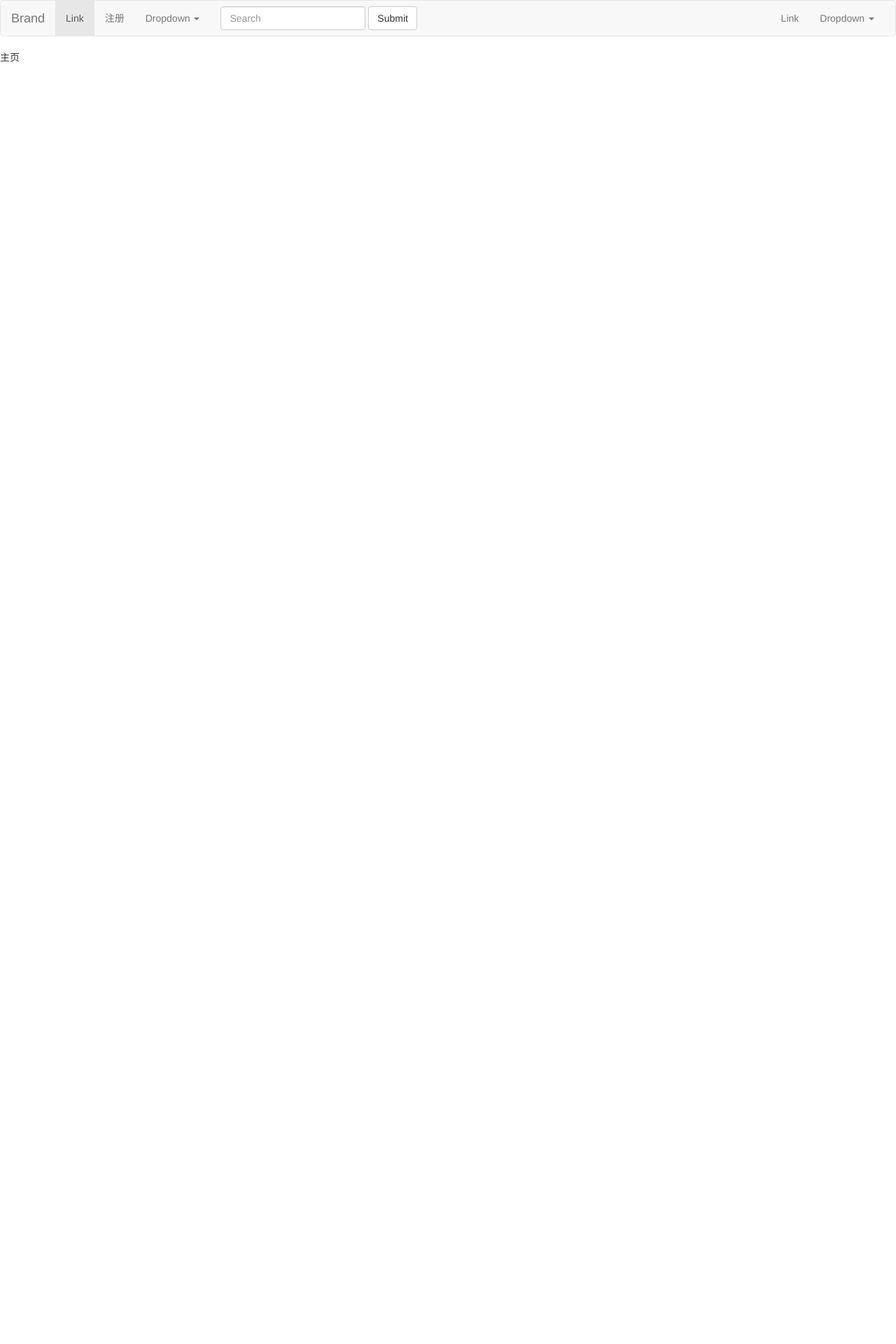
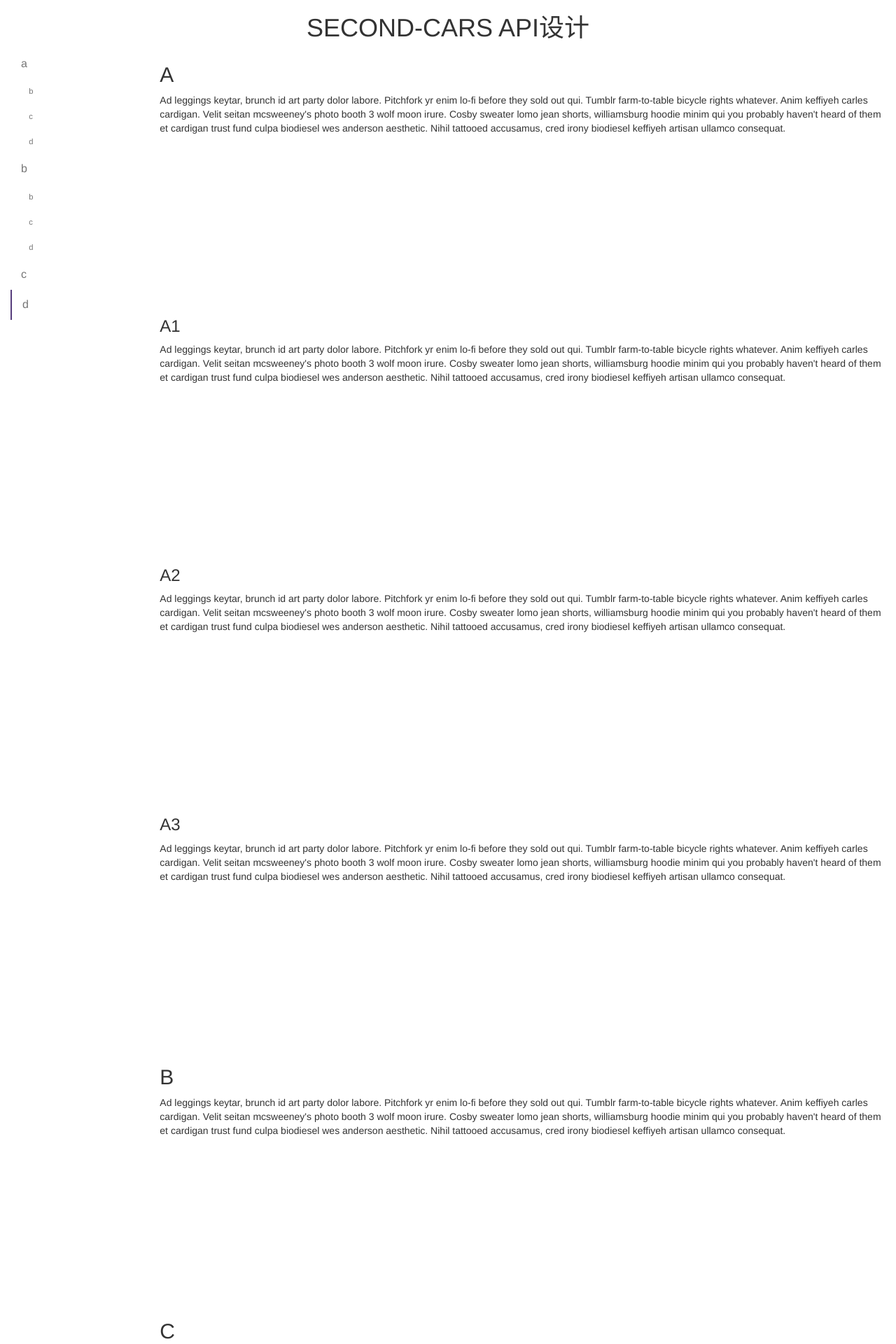
Before and after one commit to maczyt/server-api, a Node server app: template views/home.ejs in a window 1280 px wide. Shown: the top 1920 px of the page at 70% size. Before the commit the page ends 88 px from the top, so only its background shows below. Run offline with Node 20, Linux system fonts and the light colour scheme; the template is opened without the code that fills it, so the values that code supplies are empty; the visitor is signed in with stand-in values (Sample User, id 1); some libraries are stand-ins or nearby versions.

Commit message:
add api home

```diff
--- /dev/null
+++ b/config/api.json
@@ -0,0 +1,3 @@
+{
+
+}
--- a/config/production.js
+++ b/config/production.js
@@ -1,5 +1,5 @@
 module.exports = {
-  port: 80,
+  port: 8090,
   mongodb: 'mongodb://maczyt:maczyt@ds161210.mlab.com:61210/myblog',
   session: {
     secret: 'server-api',
--- /dev/null
+++ b/views/components/main.ejs
@@ -0,0 +1,16 @@
+<div>
+    <h2 id="a">A</h2>
+    <p>Ad leggings keytar, brunch id art party dolor labore. Pitchfork yr enim lo-fi before they sold out qui. Tumblr farm-to-table bicycle rights whatever. Anim keffiyeh carles cardigan. Velit seitan mcsweeney's photo booth 3 wolf moon irure. Cosby sweater lomo jean shorts, williamsburg hoodie minim qui you probably haven't heard of them et cardigan trust fund culpa biodiesel wes anderson aesthetic. Nihil tattooed accusamus, cred irony biodiesel keffiyeh artisan ullamco consequat.</p>
+    <h3 id="a1">A1</h3>
+    <p>Ad leggings keytar, brunch id art party dolor labore. Pitchfork yr enim lo-fi before they sold out qui. Tumblr farm-to-table bicycle rights whatever. Anim keffiyeh carles cardigan. Velit seitan mcsweeney's photo booth 3 wolf moon irure. Cosby sweater lomo jean shorts, williamsburg hoodie minim qui you probably haven't heard of them et cardigan trust fund culpa biodiesel wes anderson aesthetic. Nihil tattooed accusamus, cred irony biodiesel keffiyeh artisan ullamco consequat.</p>
+    <h3 id="a2">A2</h3>
+    <p>Ad leggings keytar, brunch id art party dolor labore. Pitchfork yr enim lo-fi before they sold out qui. Tumblr farm-to-table bicycle rights whatever. Anim keffiyeh carles cardigan. Velit seitan mcsweeney's photo booth 3 wolf moon irure. Cosby sweater lomo jean shorts, williamsburg hoodie minim qui you probably haven't heard of them et cardigan trust fund culpa biodiesel wes anderson aesthetic. Nihil tattooed accusamus, cred irony biodiesel keffiyeh artisan ullamco consequat.</p>
+    <h3 id="a3">A3</h3>
+    <p>Ad leggings keytar, brunch id art party dolor labore. Pitchfork yr enim lo-fi before they sold out qui. Tumblr farm-to-table bicycle rights whatever. Anim keffiyeh carles cardigan. Velit seitan mcsweeney's photo booth 3 wolf moon irure. Cosby sweater lomo jean shorts, williamsburg hoodie minim qui you probably haven't heard of them et cardigan trust fund culpa biodiesel wes anderson aesthetic. Nihil tattooed accusamus, cred irony biodiesel keffiyeh artisan ullamco consequat.</p>
+    <h2 id="b">B</h2>
+    <p>Ad leggings keytar, brunch id art party dolor labore. Pitchfork yr enim lo-fi before they sold out qui. Tumblr farm-to-table bicycle rights whatever. Anim keffiyeh carles cardigan. Velit seitan mcsweeney's photo booth 3 wolf moon irure. Cosby sweater lomo jean shorts, williamsburg hoodie minim qui you probably haven't heard of them et cardigan trust fund culpa biodiesel wes anderson aesthetic. Nihil tattooed accusamus, cred irony biodiesel keffiyeh artisan ullamco consequat.</p>
+    <h2 id="c">C</h2>
+    <p>Ad leggings keytar, brunch id art party dolor labore. Pitchfork yr enim lo-fi before they sold out qui. Tumblr farm-to-table bicycle rights whatever. Anim keffiyeh carles cardigan. Velit seitan mcsweeney's photo booth 3 wolf moon irure. Cosby sweater lomo jean shorts, williamsburg hoodie minim qui you probably haven't heard of them et cardigan trust fund culpa biodiesel wes anderson aesthetic. Nihil tattooed accusamus, cred irony biodiesel keffiyeh artisan ullamco consequat.</p>
+    <h2 id="d">D</h2>
+    <p>Ad leggings keytar, brunch id art party dolor labore. Pitchfork yr enim lo-fi before they sold out qui. Tumblr farm-to-table bicycle rights whatever. Anim keffiyeh carles cardigan. Velit seitan mcsweeney's photo booth 3 wolf moon irure. Cosby sweater lomo jean shorts, williamsburg hoodie minim qui you probably haven't heard of them et cardigan trust fund culpa biodiesel wes anderson aesthetic. Nihil tattooed accusamus, cred irony biodiesel keffiyeh artisan ullamco consequat.</p>
+</div>
--- /dev/null
+++ b/views/components/sidebar.ejs
@@ -0,0 +1,22 @@
+<nav id="navbar" data-spy="affix" data-offset-top="60" data-offset-bottom="200">
+    <ul class="nav">
+        <li>
+            <a href="#a">a</a>
+            <ul class="nav">
+                <li><a href="#a1">b</a></li>
+                <li><a href="#a2">c</a></li>
+                <li><a href="#a3">d</a></li>
+            </ul>
+        </li>
+        <li>
+            <a href="#b">b</a>
+            <ul class="nav">
+                <li><a href="#b1">b</a></li>
+                <li><a href="#b2">c</a></li>
+                <li><a href="#b3">d</a></li>
+            </ul>
+        </li>
+        <li><a href="#c">c</a></li>
+        <li><a href="#d">d</a></li>
+    </ul>
+</nav>
--- a/views/header.ejs
+++ b/views/header.ejs
@@ -6,9 +6,22 @@
           content="width=device-width, user-scalable=no, initial-scale=1.0, maximum-scale=1.0, minimum-scale=1.0">
     <meta http-equiv="X-UA-Compatible" content="ie=edge">
     <title><%= title %></title>
+    <style>
+        body { position: relative; }
+        .nav { list-style: none; padding: 0; }
+        .nav li > a { color: #767676; padding: 4px 20px; display: block; }
+        .nav li > a:hover { border-left: 1px solid #563d7c; color: #563d7c; }
+        .nav li.active > a { border-left: 2px solid #563d7c;  }
+        #navbar > .nav { font-size: 16px; }
+        #navbar > .nav.active > a { color: #563d7c; font-weight: bold; }
+        #navbar > .nav .nav { padding-left: 1em; font-size: .7em; }
+        p { height: 300px; }
+    </style>
     <link href="https://cdn.bootcss.com/bootstrap/3.3.7/css/bootstrap.min.css" rel="stylesheet">
     <script src="https://cdn.bootcss.com/jquery/3.2.1/jquery.min.js"></script>
     <script src="https://cdn.bootcss.com/bootstrap/3.3.7/js/bootstrap.min.js"></script>
 </head>
-<body>
-<%- include('components/nav') %>
+<body data-spy="scroll" data-target="#navbar">
+<h1 class="text-center">
+    SECOND-CARS API设计
+</h1>
--- a/views/home.ejs
+++ b/views/home.ejs
@@ -1,5 +1,18 @@
 <%- include('header') %>
+<div class="container-fluid">
+    <div class="row">
+        <div class="col-md-2">
+            <%- include('components/sidebar') %>
+        </div>
+        <div class="col-md-10">
+            <%- include('components/main') %>
+        </div>
+    </div>
+</div>
+<script>
+    $(function () {
+      $('body').scrollspy({ target: '#navbar' })
 
-主页
-<%= user.mobile %>
+    })
+</script>
 <%- include('footer') %>
```
Also changed, not shown: views/signup.ejs (deleted, +0 -15 lines).
